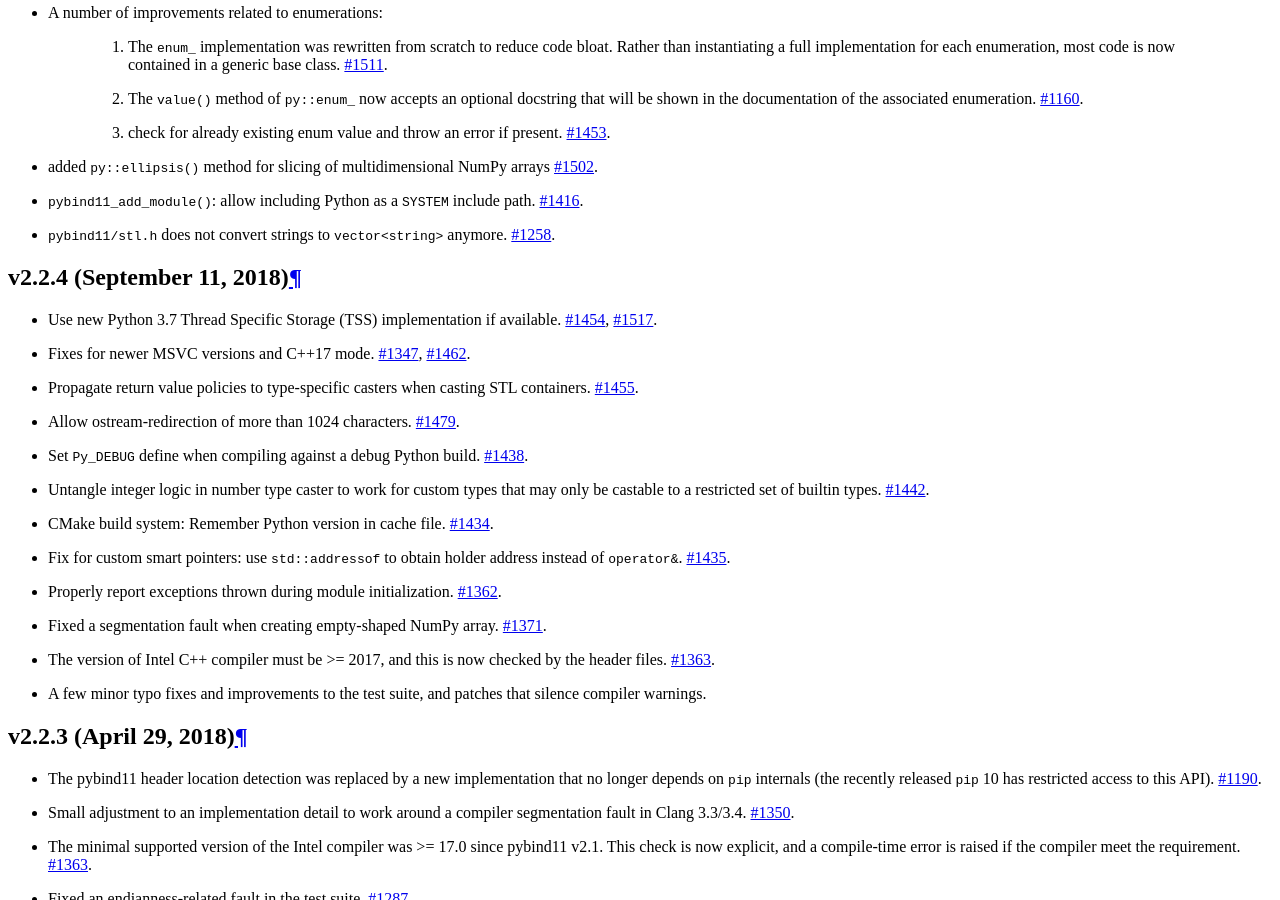
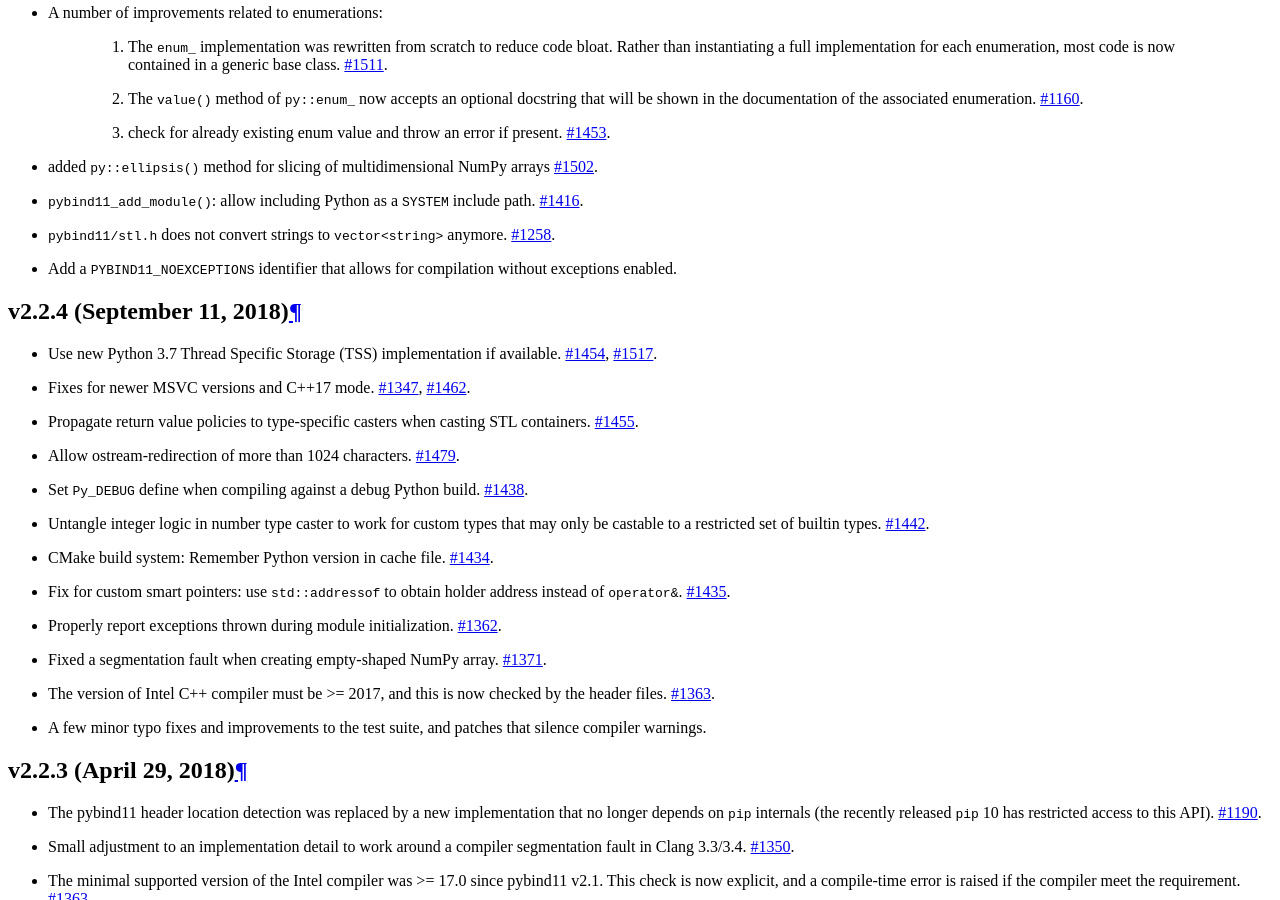
Before and after one commit to pybind/pybind11, a Sphinx documentation site: the page built from docs/changelog.rst, in a window 1280 px wide and 900 px high, scrolled down 1349 px. Built offline with Sphinx 7.4.7 and the Read the Docs theme 2.0.0, drawn with Linux system fonts in a browser that asks for light colours.

Commit message:
Adding a changelog.

```diff
--- a/docs/changelog.rst
+++ b/docs/changelog.rst
@@ -49,6 +49,9 @@
 
 * ``pybind11/stl.h`` does not convert strings to ``vector<string>`` anymore.
   `#1258 <https://github.com/pybind/pybind11/issues/1258>`_.
+
+* Add a ``PYBIND11_NOEXCEPTIONS`` identifier that allows for compilation
+  without exceptions enabled.
 
 v2.2.4 (September 11, 2018)
 -----------------------------------------------------
```
